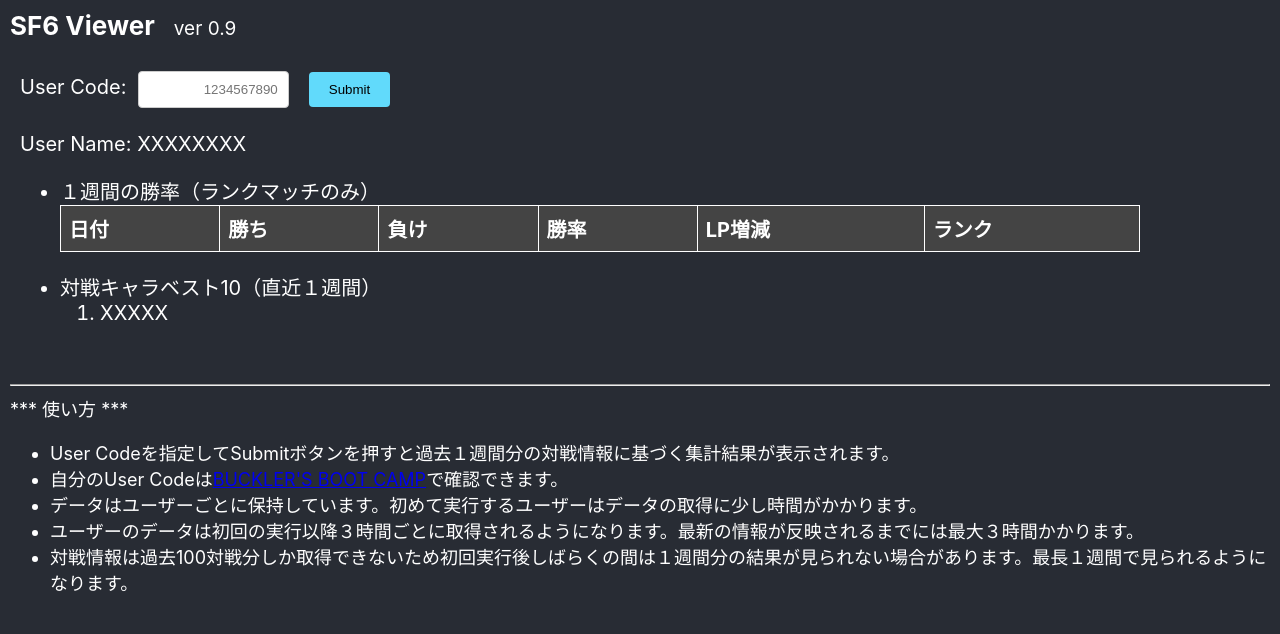
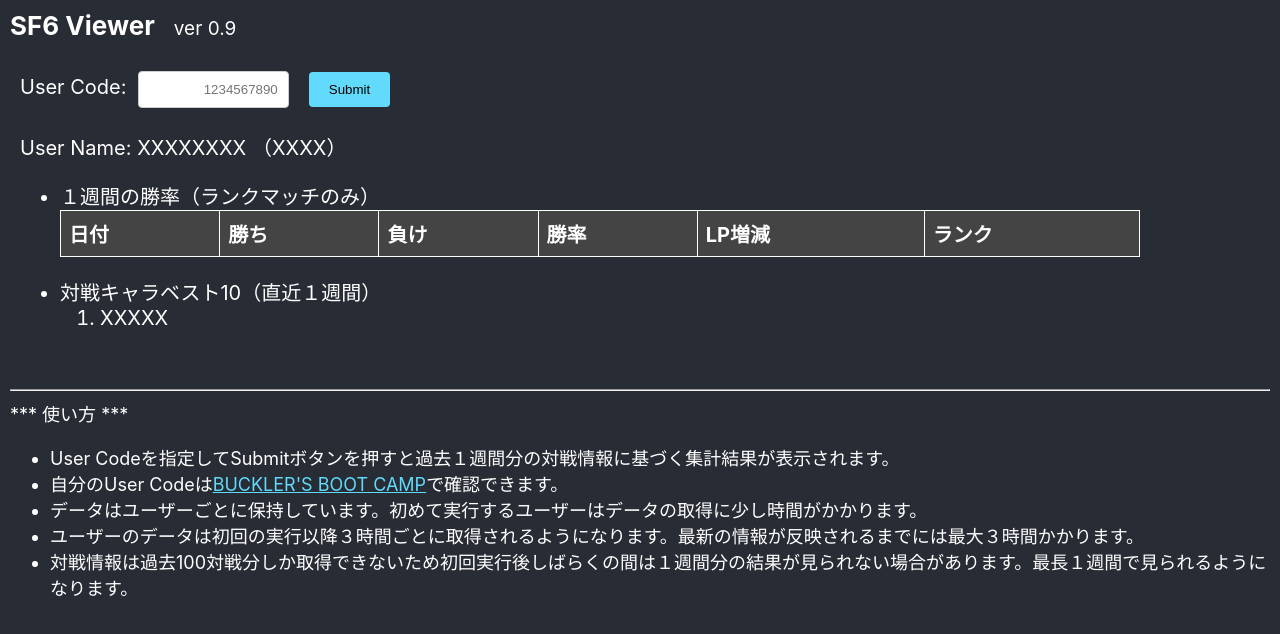
Before and after one commit to kthub/sf6viewer, a React (Create React App) app: page / in a window 1280 px wide. Shown: the top 634 px of the page. Built offline with nearby package versions, Linux system fonts and the light colour scheme.

Commit message:
minor fix

```diff
--- a/src/App.css
+++ b/src/App.css
@@ -29,6 +29,11 @@
   font-size: calc(4px + 2vmin);
 }
 
+.App-link {
+  color: #61dafb;
+  font-size: calc(2px + 2vmin)
+}
+
 .App-footer {
   padding: 10px;
   font-size: calc(2px + 2vmin);
--- a/src/App.js
+++ b/src/App.js
@@ -15,7 +15,7 @@
       <main className="App-contents">
         <SimpleForm setGameRecord={setGameRecord} />
         <br/>
-        User Name: {gameRecord[0]?.ReplayReduced.fighter_id || 'XXXXXXXX'}
+        User Name: {gameRecord[0]?.ReplayReduced.fighter_id || 'XXXXXXXX'} （{gameRecord[0]?.CharacterName || 'XXXX'}）
         <ul>
           <li>１週間の勝率（ランクマッチのみ）</li>
             <SimpleTable gameRecord={gameRecord} />
@@ -28,7 +28,7 @@
         *** 使い方 ***<br/>
         <ul>
           <li>User Codeを指定してSubmitボタンを押すと過去１週間分の対戦情報に基づく集計結果が表示されます。</li>
-          <li>自分のUser Codeは<a href="https://www.streetfighter.com/6/buckler/ja-jp" target="_blank" rel="noopener noreferrer">BUCKLER'S BOOT CAMP</a>で確認できます。</li>
+          <li>自分のUser Codeは<a href="https://www.streetfighter.com/6/buckler/ja-jp" target="_blank" rel="noopener noreferrer" className="App-link">BUCKLER'S BOOT CAMP</a>で確認できます。</li>
           <li>データはユーザーごとに保持しています。初めて実行するユーザーはデータの取得に少し時間がかかります。</li>
           <li>ユーザーのデータは初回の実行以降３時間ごとに取得されるようになります。最新の情報が反映されるまでには最大３時間かかります。</li>
           <li>対戦情報は過去100対戦分しか取得できないため初回実行後しばらくの間は１週間分の結果が見られない場合があります。最長１週間で見られるようになります。</li>
```
